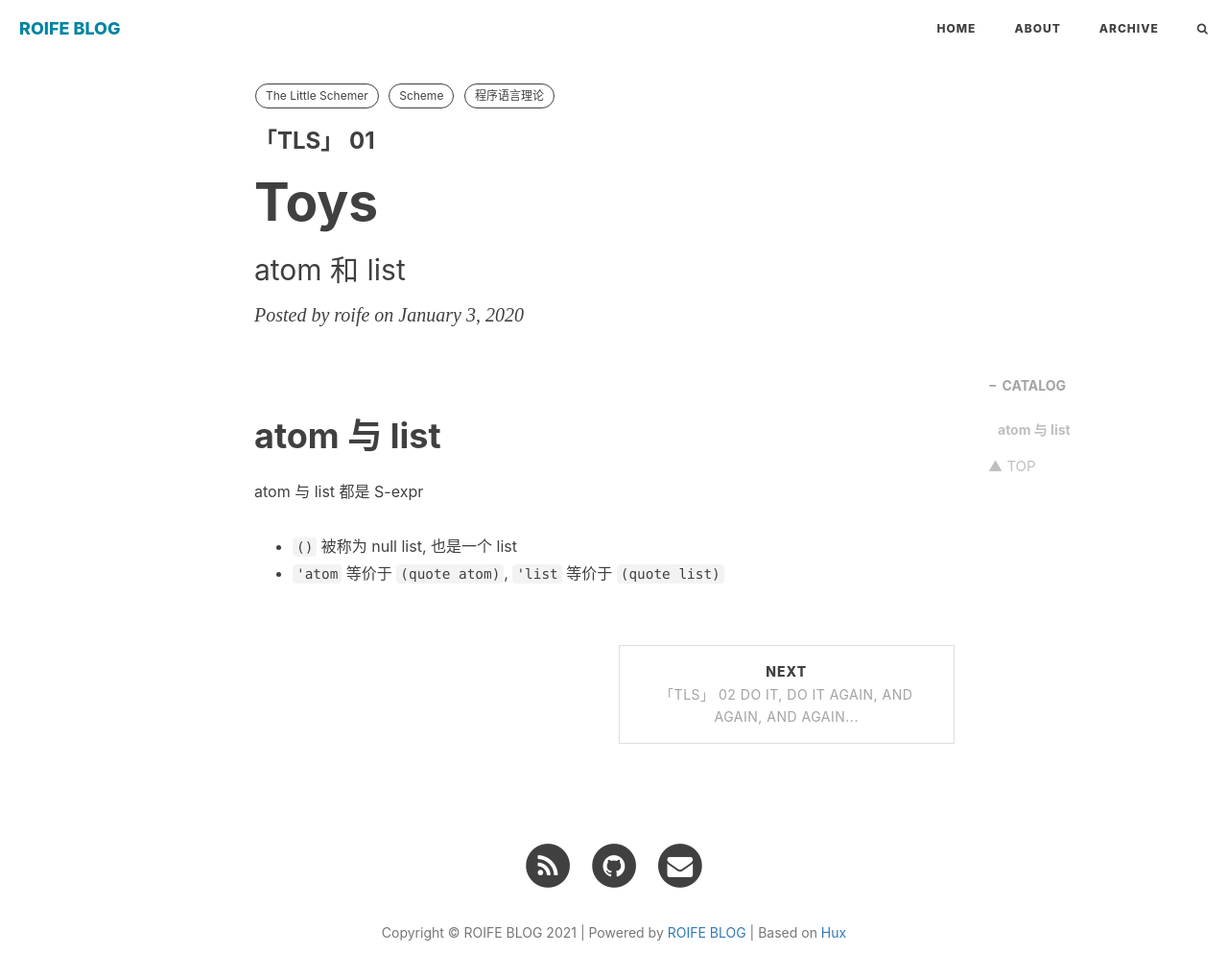
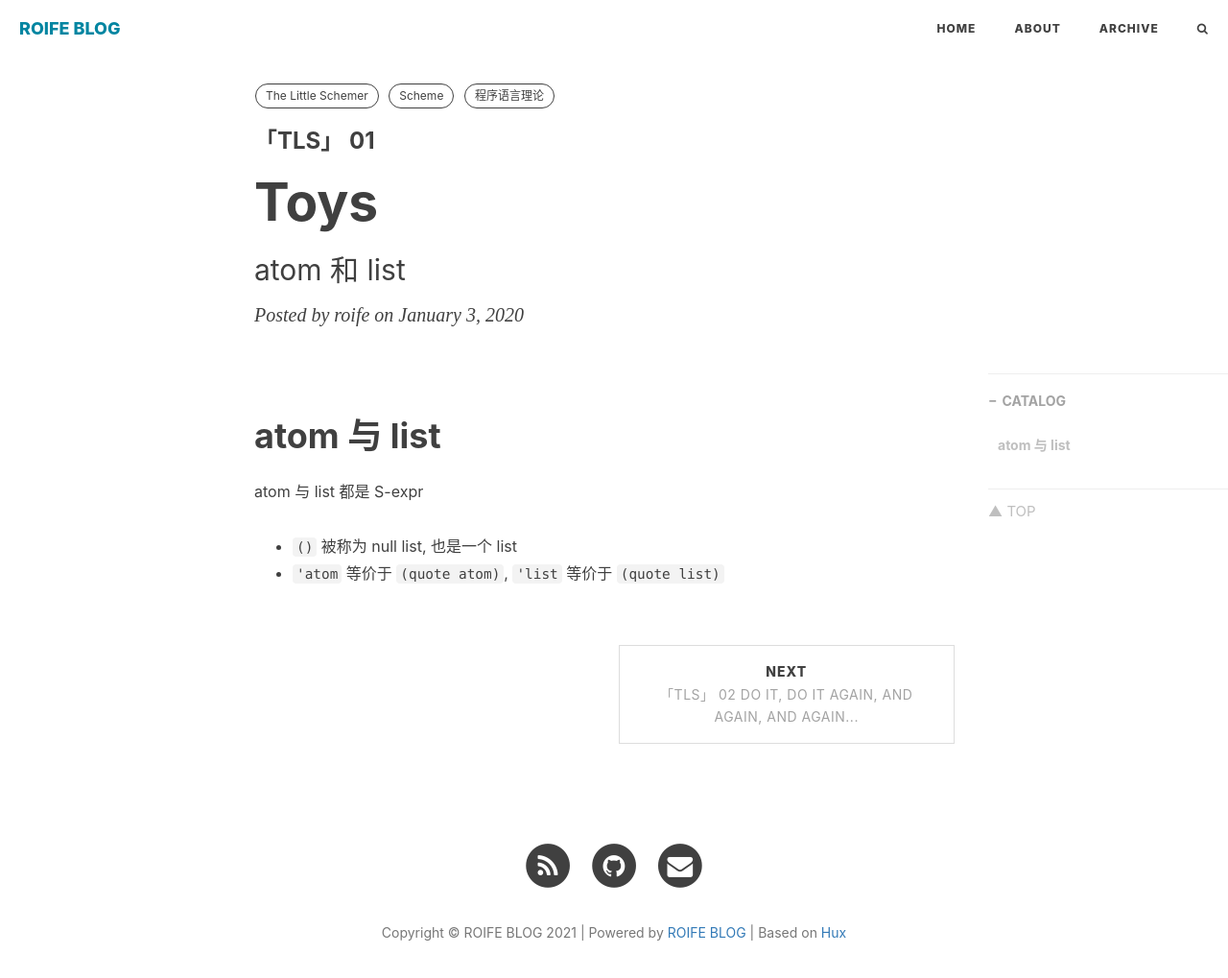
Before and after one commit to LogicLee0902/-LogicLee0902.github.io, a Jekyll site: the page built from _posts/the-little-schemer/2020-01-03-the-little-schemer-01-toys.md, in a window 1280 px wide and 1076 px high. Shown: the top 1019 px of the window at 96% size. Built offline with Jekyll 4.4.1, drawn with Linux system fonts in a browser that asks for light colours; nearby versions of some CDN libraries; comment, search, counter and statistics services are not loaded.

Commit message:
fix catalog

```diff
--- a/_layouts/post.html
+++ b/_layouts/post.html
@@ -53,8 +53,10 @@ layout: default
             {% unless page.no-catalog %}
                 <div class="col-lg-2 col-lg-offset-0 visible-lg-block sidebar-container catalog-container">
                     <div class="side-catalog">
+                        <hr class="hidden-sm hidden-xs"/>
                         <h5><a class="catalog-toggle" href="#">CATALOG</a></h5>
                         <ul class="catalog-body"></ul>
+                        <hr class="hidden-sm hidden-xs"/>
                         <a href="#top" style="text-decoration: none;">▲ TOP</a>
                     </div>
                 </div>
--- a/css/hux-blog.css
+++ b/css/hux-blog.css
@@ -57,10 +57,14 @@
   justify-content: flex-start;
   overflow: auto;
   height: 100%;
-  max-height: 95%;
+  max-height: 99%;
   position: fixed;
   padding-bottom: 40px;
   width: 250px;
+}
+.side-catalog hr {
+  width: 100%;
+  margin-bottom: 10px;
 }
 .side-catalog.fold .catalog-toggle::before {
   content: "+";
--- a/js/hux-blog.js
+++ b/js/hux-blog.js
@@ -81,12 +81,12 @@ jQuery(document).ready(function($) {
 
                     //adjust the appearance of side-catalog
                     $catalog.show()
-                    if (topPos > currentTop + 5) {
-                        $catalog.offset({ top: topPos + 5 })
+                    if (topPos > currentTop - 10) {
+                        $catalog.offset({ top: topPos - 10 })
                     } else if (endPos < currentTop - 21 + catalogBodyHeight + 716 - 570) {
                         $catalog.offset({ top: endPos - catalogBodyHeight - 716 + 570 });
                     } else if (currentTop > (bannerHeight + 11)) {
-                        $catalog.css("top", "10px")
+                        $catalog.css("top", "-21px")
                     }
                 }
             });
--- a/less/side-catalog.less
+++ b/less/side-catalog.less
@@ -5,6 +5,10 @@
 }
 
 .side-catalog {
+  hr {
+    width: 100%;
+    margin-bottom: 10px;
+  }
   &.fold {
     .catalog-toggle::before {
       content: "+";
@@ -24,7 +28,7 @@
   justify-content: flex-start;
   overflow: auto;
   height: 100%;
-  max-height: 95%;
+  max-height: 99%;
   position: fixed;
   padding-bottom: 40px;
   width: 250px;
```
Also changed, not shown: css/hux-blog.min.css, js/hux-blog.min.js.
